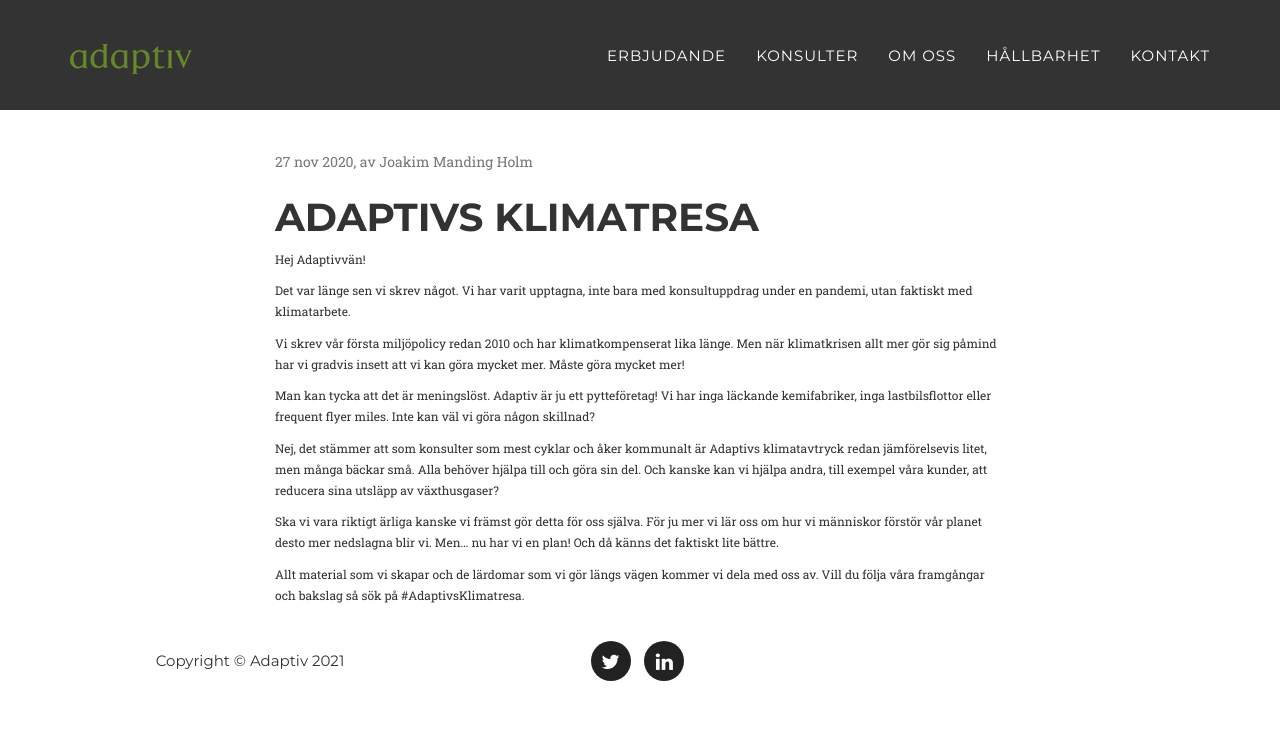
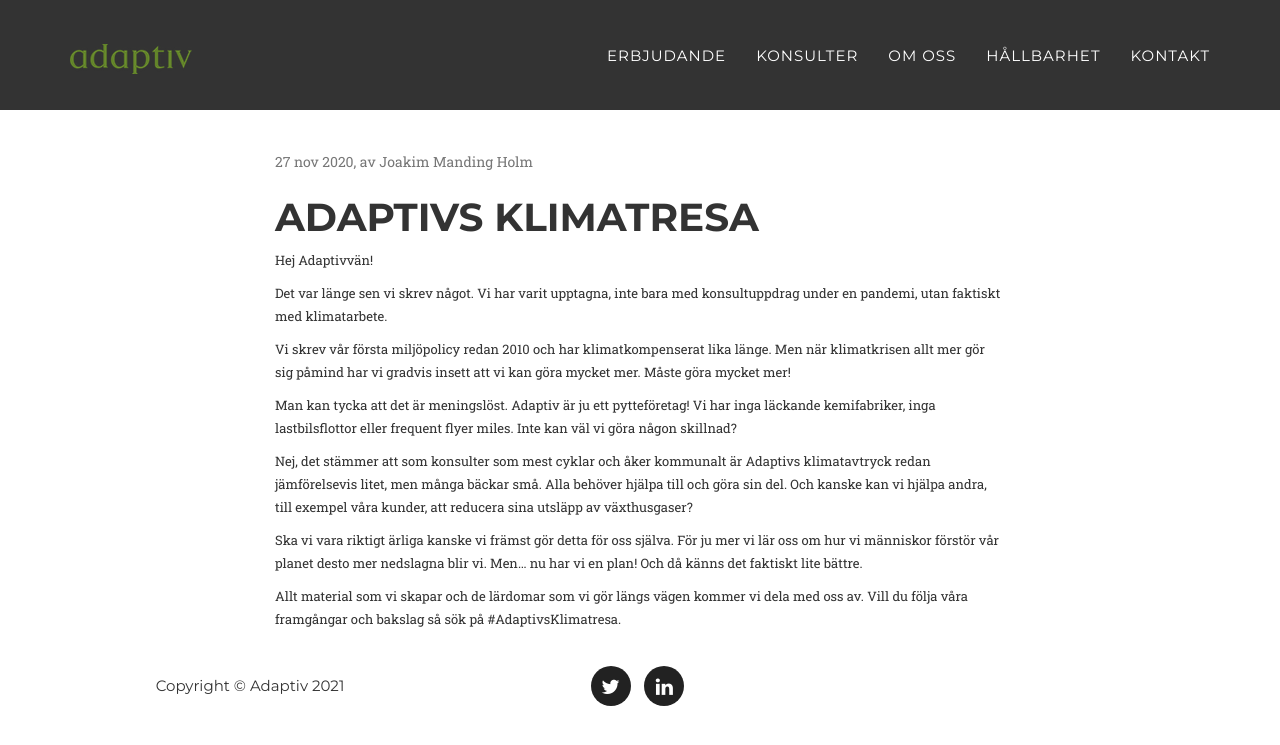
Before and after one commit to adaptiv/adaptiv_agency, a Jekyll site: the page built from _posts/2020-11-27-adaptivs-klimatresa.md, in a window 1280 px wide. Shown: the top 745 px of the page. Built offline with Jekyll 4.4.1, drawn with Linux system fonts in a browser that asks for light colours; some web fonts are replaced.

Commit message:
Larger font size for posts

```diff
--- a/_layouts/style.css
+++ b/_layouts/style.css
@@ -27,12 +27,12 @@ a.dark:active {
 }
 
 .post p {
-  font-size: 12px;
+  font-size: 13px;
 }
 
 .post li {
-  font-size: 12px;
-  padding-bottom: 6px;
+  font-size: 13px;
+  padding-bottom: 8px;
 }
 
 .post a {
```
